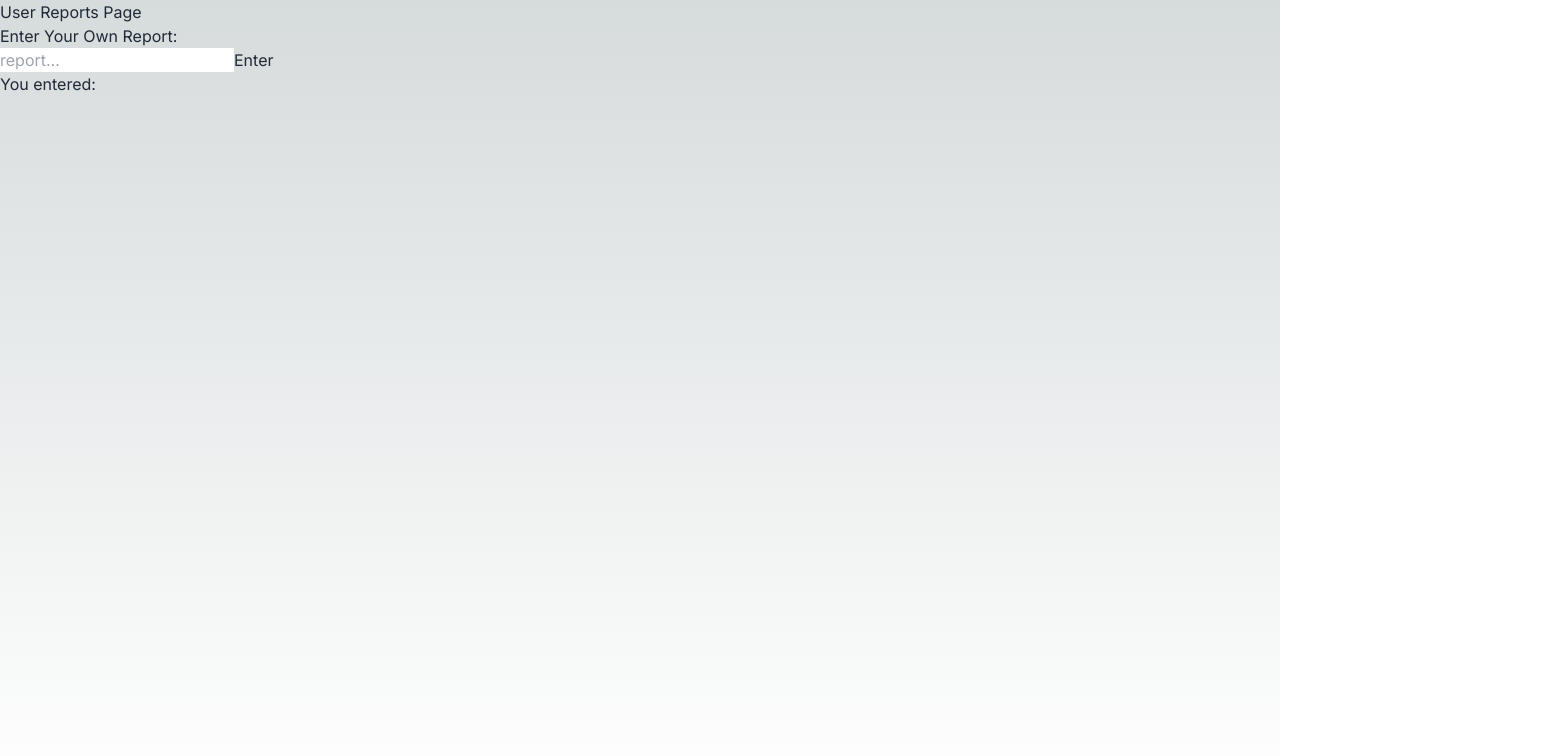
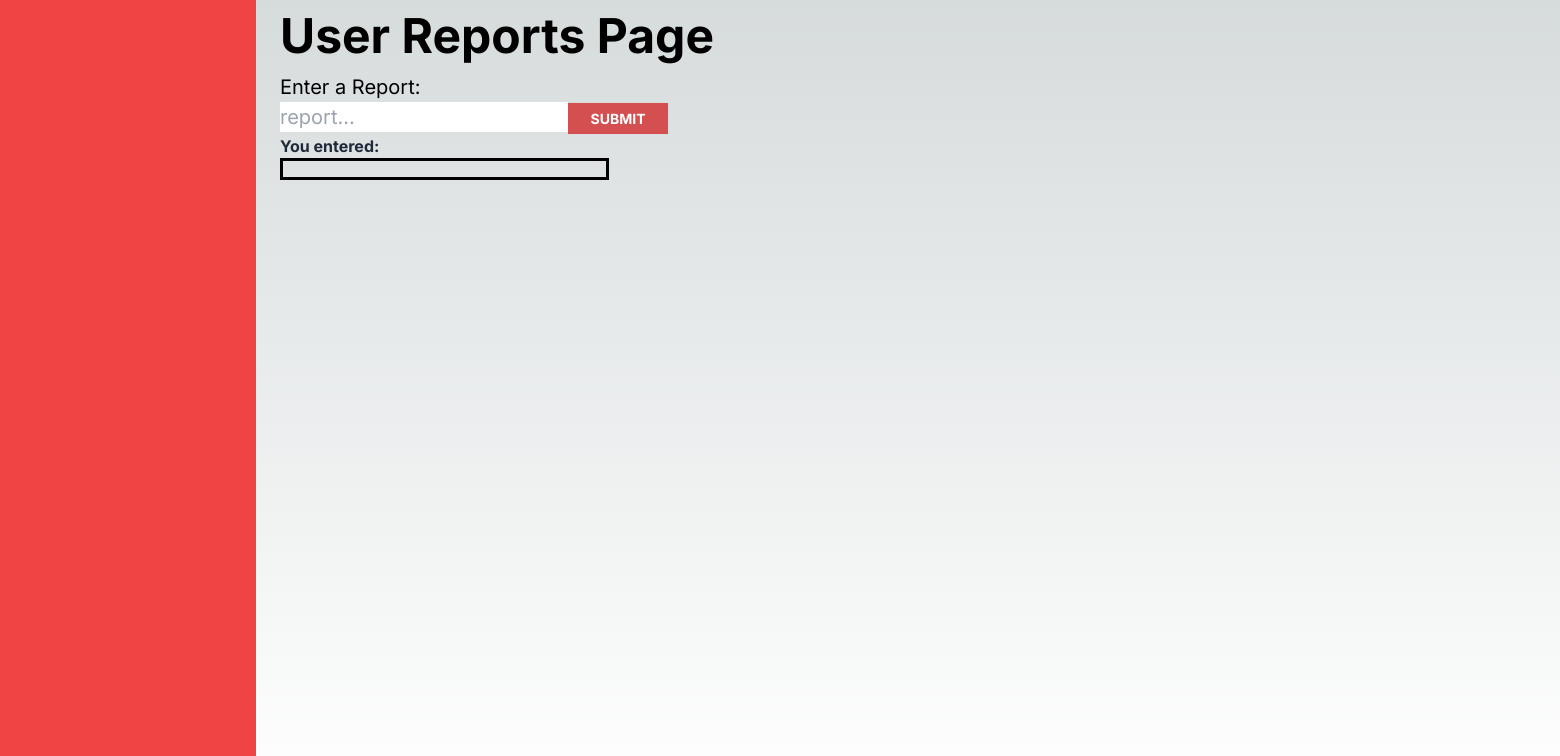
Before and after one commit to Alexander-Rees/When-Can-I-Play, a Next.js app in the folder frontend/: page /report in a window 1280 px wide. Shown: the top 756 px of the page, 1560 px wide, since content can reach past the window. Built offline with nearby package versions, Linux system fonts and the light colour scheme.

Commit message:
commiting report page branch

```diff
--- a/frontend/src/app/report/page.tsx
+++ b/frontend/src/app/report/page.tsx
@@ -1,4 +1,5 @@
 "use client"
+import "./report.css"
 
 import { useState } from "react";
 
@@ -6,41 +7,49 @@ export default function Report() {
     const [report, setReport] = useState("");
     const [reportList, setReportList] = useState<Array<string>>([])
 
-
-    // const reportButton = document.getElementById("reportBtn") as HTMLInputElement
-    // const printedReport = document.getElementById("reportedOutput") as HTMLInputElement
-
-
-    // function displayReport(): void {
-    //     const initInput = input.toString();
-    //     printedReport.textContent = initInput;
-    // }
-
-    // reportButton.addEventListener("click", displayReport);
     console.log(reportList)
 
     const handleUpdateList = () => {
         setReportList(arr => [...arr, report]);
         setReport("")
+
+
     }
 
     return (
+    <div>
+
+        {/* Sidebar */}
+        <div className="w-64 bg-red-500 text-white p-4 fixed h-full"> {/* Make sidebar fixed and full height */}
+        {/* Sidebar content */}
+        </div>
+
+
         <div>
-        <h1>User Reports Page</h1>
-        <p>Enter Your Own Report:</p>
+        <h1 id="page-title">User Reports Page</h1>
+        <p id="enter-report">Enter a Report:</p>
         <form onSubmit={(e) => {
             e.preventDefault()
             handleUpdateList}
         }>
-        <input type="string" id="userInput" placeholder="report..." value={report} onChange={(e) => {
+        <input type="string" id="user-input" placeholder="report..." value={report} onChange={(e) => {
             setReport(e.target.value)
         }}/>
-        <button id="reportBtn" onClick={handleUpdateList}>Enter</button>
+        <button id="report-btn" onClick={handleUpdateList}>Submit</button>
+
+        <h3 id="you-entered">You entered:</h3>
+
         </form>
-        <h3>You entered: <output id="reportedOutut">{reportList.map((reportItem) => (
-            <p>{reportItem}</p>
-        ))}</output></h3>
+        <h4 id="table">
+         <output id="reported-output">{reportList.map((reportItem) => (
+            <p>{reportItem}<hr /></p>
+        ))}</output> </h4>
         </div>
+    </div>
 
     );
+
 }
+
+
+// git push origin reportPage
--- /dev/null
+++ b/frontend/src/app/report/report.css
@@ -0,0 +1,71 @@
+
+
+#page-title {
+    font-size: 48px;
+    font-weight: 700;
+    color:black;
+    transform: translateX(280px);
+
+}
+
+#enter-report {
+    font-size: 20px;
+    /*font-weight: 700; */
+    color:black;
+    transform: translateX(280px);
+}
+
+#user-input {
+    font-size: 20px;
+    /*font-weight: 700; */
+    color:black;
+    transform: translateX(280px);
+}
+
+#report-btn{
+    font-size: 14px;
+    font-weight: bold;
+    background: rgb(212, 79, 79);
+    width: 100px;
+    padding: 5.4px;
+    text-align: center;
+    text-decoration-line: underline, overline;
+    text-transform: uppercase;
+    border-radius: 0px;
+    cursor: pointer;
+    box-shadow: 0 0 1px rgba(0, 0, 0, .1);
+    color: white;
+    margin-left: 280px;
+
+
+
+
+}
+
+#report-btn:hover, :focus{
+    color: black;
+    transition-duration:0.7s;
+}
+
+
+#table, th, td {
+    transform: translate(280px);
+    border-collapse: collapse;
+    width: 50%;
+    border: 3px solid black;
+    padding: 8px;
+    text-align: left;
+    width: 329px;
+    margin-right:280px;
+    font-weight: 10px;
+
+}
+
+#you-entered {
+    font-weight:bold;
+    margin-left: 280px;
+}
+
+hr {
+    border-bottom: 1px solid black;
+}
```
